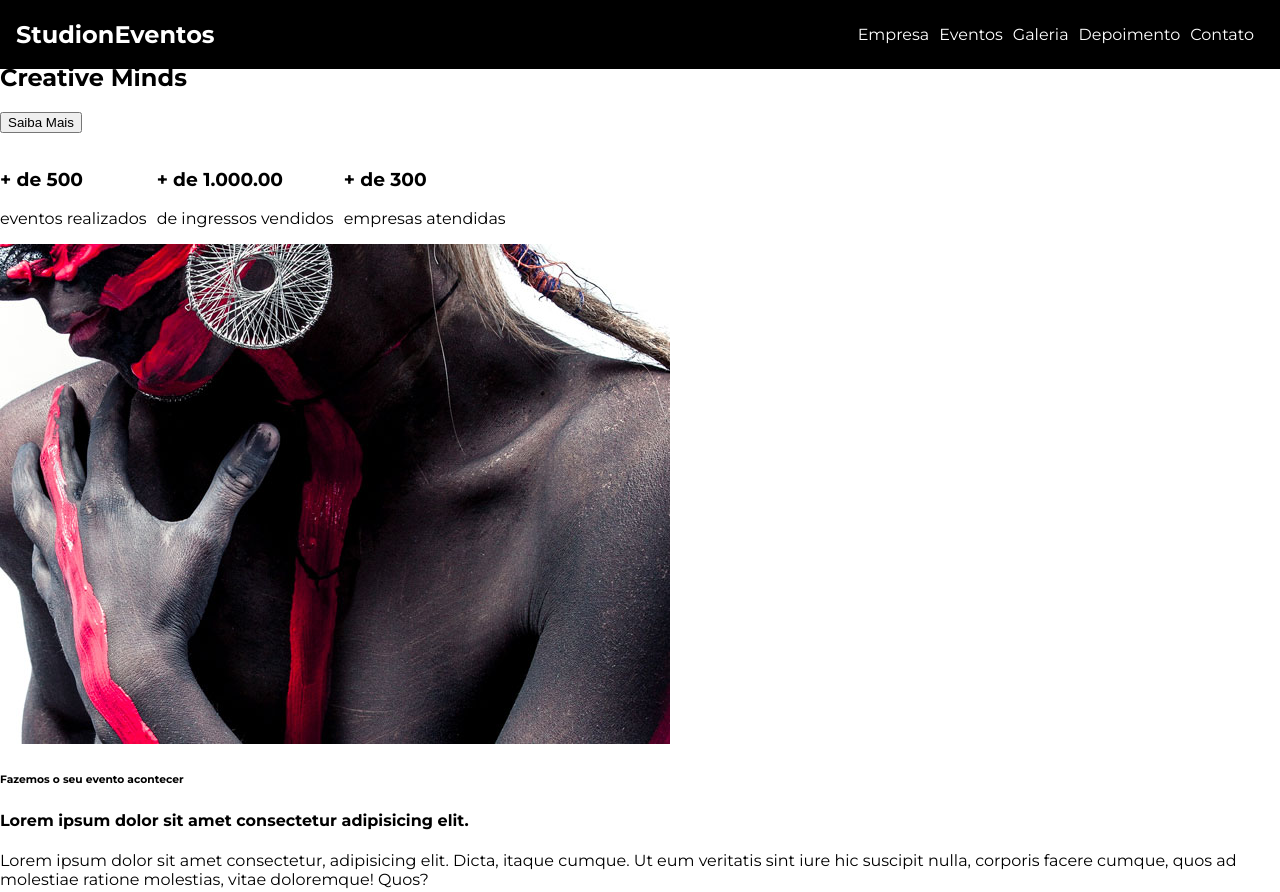
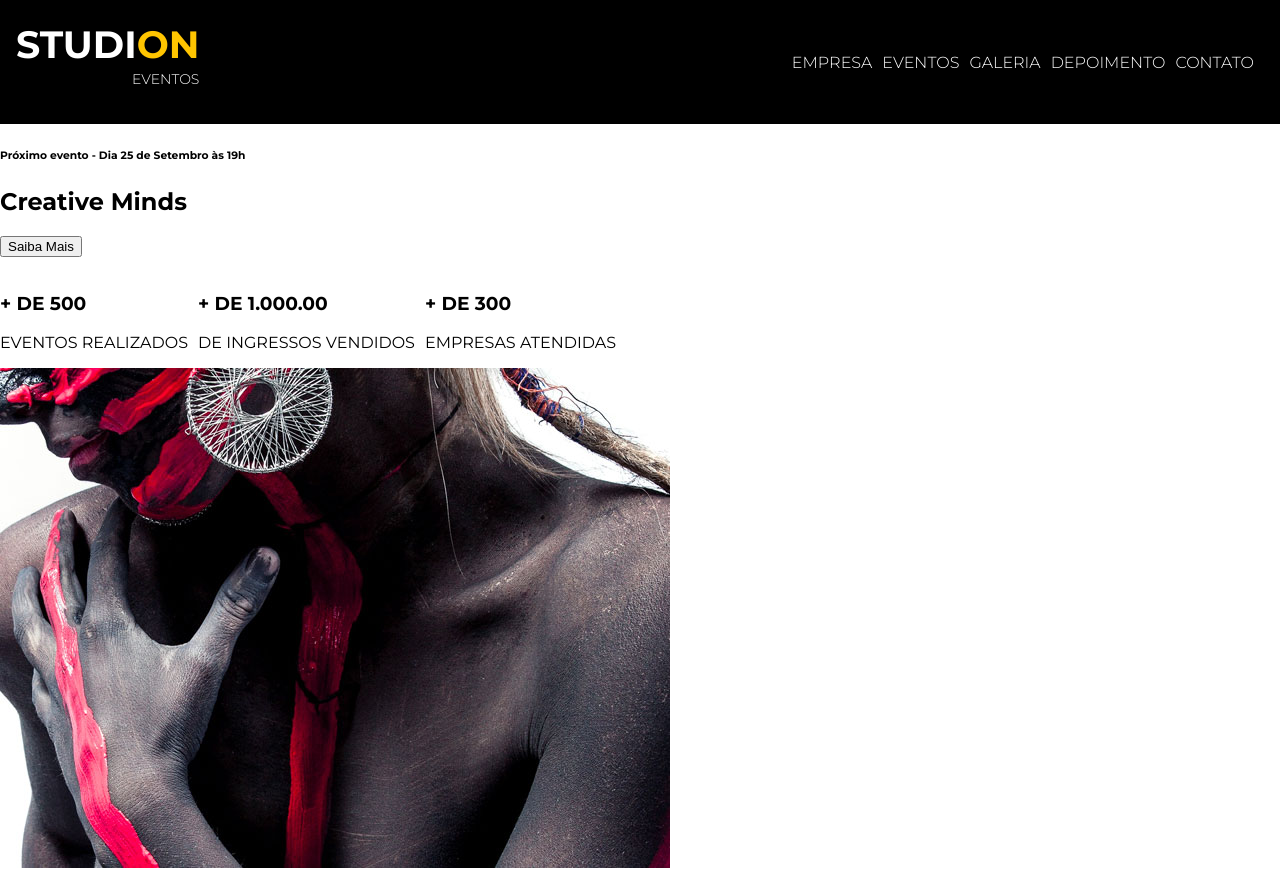
Before and after one commit to diegominelli/studion, a website: page src/index.html in a window 1280 px wide. Shown: the top 892 px of the page. Drawn offline with Linux system fonts and the light colour scheme.

Commit message:
Finalizando a barra de navegacao

```diff
--- a/src/index.html
+++ b/src/index.html
@@ -10,7 +10,10 @@
 
 <body>
   <nav class="navbar">
-    <h1>Studi<span>on</span><span>Eventos</span></h1>
+    <h1 class="logo-studion">
+      Studi<span class="copy-primary">on</span>
+      <span class="studion-subtitle">Eventos</span>
+    </h1>
     <ul class="navbar-links">
       <li>
         <a href="#empresa">
--- a/src/style.css
+++ b/src/style.css
@@ -1,4 +1,4 @@
-@import url('https://fonts.googleapis.com/css2?family=Montserrat:wght@400;700&display=swap');
+@import url('https://fonts.googleapis.com/css2?family=Montserrat:wght@300;400;700&display=swap');
 
 * {
   box-sizing: border-box;
@@ -12,6 +12,7 @@
 
 body {
   margin: 0px;
+  padding-top: 7.75rem;
 }
 
 ul {
@@ -21,7 +22,8 @@ ul {
 }
 
 li {
-  margin-right: 0.625rem;
+  margin-right: .625rem;
+  text-transform: uppercase;
 }
 
 .navbar {
@@ -32,6 +34,7 @@ li {
   top: 0px;
   left: 0px;
   width: 100vw;
+  height: 7.75rem;
   padding: 0 1rem;
   background-color: #000;
   color: #FFF;
@@ -42,6 +45,7 @@ justify-self: end;
 }
 
 .navbar-links a {
+  font-weight: 300;
   text-decoration: none;
   color: #FFF;
 }
@@ -49,3 +53,20 @@ justify-self: end;
 .navbar-links a:hover {
   color: var(--color-primary);
 }
+
+.logo-studion {
+  font-size: 2.375rem;
+  font-weight: 900;
+  line-height: 1ch;
+  text-transform: uppercase;
+  text-align: right;
+}
+
+.studion-subtitle {
+  font-size: .875rem;
+  font-weight: 300;
+}
+
+.copy-primary {
+  color: var(--color-primary);
+}
```
